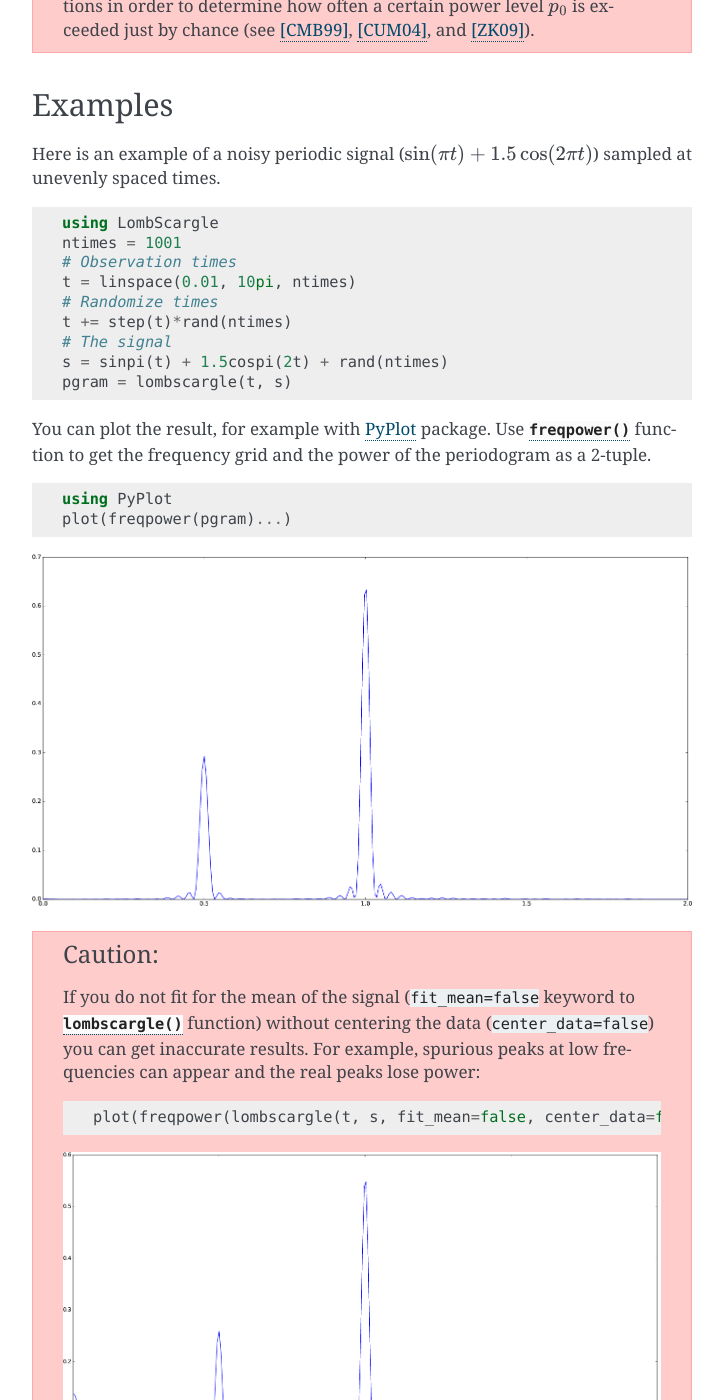
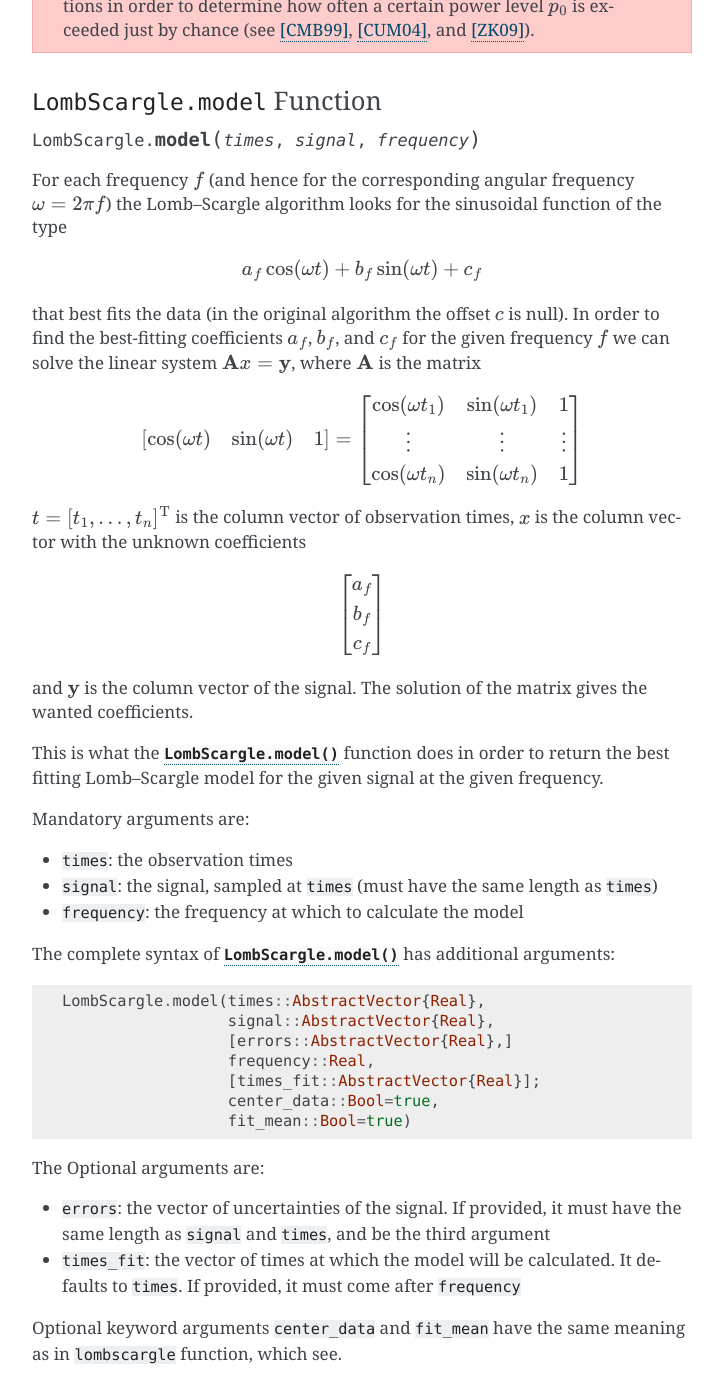
Before and after one commit to JuliaAstro/LombScargle.jl, a Sphinx documentation site: the page built from docs/index.rst, in a window 1280 px wide and 1400 px high, scrolled down 9576 px. Shown: the whole window, without its empty margins (388-1111 px from the left). Built offline with Sphinx 7.4.7, drawn with Linux system fonts in a browser that asks for light colours; some of the changed text lies outside the part shown.

Commit message:
Add function to determine the model

```diff
--- a/docs/index.rst
+++ b/docs/index.rst
@@ -344,8 +344,8 @@ access these vectors with ``freq`` and ``power`` functions, just like in
 ``DSP.jl`` package. If you want to get the 2-tuple ``(freq(p), power(p))`` use
 the ``freqpower`` function.
 
-Find Highest Power and Associated Frequencies
-~~~~~~~~~~~~~~~~~~~~~~~~~~~~~~~~~~~~~~~~~~~~~
+``findmaxfreq`` and ``findmaxpower`` Functions
+~~~~~~~~~~~~~~~~~~~~~~~~~~~~~~~~~~~~~~~~~~~~~~
 
 .. function:: findmaxpower(p::Periodogram)
 .. function:: findmaxfreq(p::Periodogram, threshold::Real=findmaxpower(p))
@@ -445,6 +445,81 @@ present (see [CUM04]_).
    :math:`p_{0}` is exceeded just by chance (see [CMB99]_, [CUM04]_, and
    [ZK09]_).
 
+``LombScargle.model`` Function
+~~~~~~~~~~~~~~~~~~~~~~~~~~~~~~
+
+.. function:: LombScargle.model(times, signal, frequency)
+
+For each frequency :math:`f` (and hence for the corresponding angular frequency
+:math:`\omega = 2\pi f`) the Lomb–Scargle algorithm looks for the sinusoidal
+function of the type
+
+.. math::
+
+   a_f\cos(\omega t) + b_f\sin(\omega t) + c_f
+
+that best fits the data (in the original algorithm the offset :math:`c` is
+null).  In order to find the best-fitting coefficients :math:`a_f`, :math:`b_f`,
+and :math:`c_f` for the given frequency :math:`f` we can solve the linear system
+:math:`\mathbf{A}x = \mathbf{y}`, where :math:`\mathbf{A}` is the matrix
+
+.. math::
+
+   \begin{bmatrix}
+     \cos(\omega t) & \sin(\omega t) & 1
+   \end{bmatrix} =
+   \begin{bmatrix}
+     \cos(\omega t_{1}) & \sin(\omega t_{1}) & 1      \\
+     \vdots             & \vdots             & \vdots \\
+     \cos(\omega t_{n}) & \sin(\omega t_{n}) & 1
+   \end{bmatrix}
+
+:math:`t = [t_1, \dots, t_n]^\text{T}` is the column vector of observation
+times, :math:`x` is the column vector with the unknown coefficients
+
+.. math::
+
+   \begin{bmatrix}
+     a_f \\
+     b_f \\
+     c_f
+   \end{bmatrix}
+
+and :math:`\textbf{y}` is the column vector of the signal.  The solution of the
+matrix gives the wanted coefficients.
+
+This is what the :func:`LombScargle.model` function does in order to return the
+best fitting Lomb–Scargle model for the given signal at the given frequency.
+
+Mandatory arguments are:
+
+* ``times``: the observation times
+* ``signal``: the signal, sampled at ``times`` (must have the same length as
+  ``times``)
+* ``frequency``: the frequency at which to calculate the model
+
+The complete syntax of :func:`LombScargle.model` has additional arguments:
+
+.. code-block:: julia
+
+    LombScargle.model(times::AbstractVector{Real},
+                      signal::AbstractVector{Real},
+                      [errors::AbstractVector{Real},]
+                      frequency::Real,
+                      [times_fit::AbstractVector{Real}];
+                      center_data::Bool=true,
+                      fit_mean::Bool=true)
+
+The Optional arguments are:
+
+* ``errors``: the vector of uncertainties of the signal.  If provided, it must
+  have the same length as ``signal`` and ``times``, and be the third argument
+* ``times_fit``: the vector of times at which the model will be calculated.  It
+  defaults to ``times``.  If provided, it must come after ``frequency``
+
+Optional keyword arguments ``center_data`` and ``fit_mean`` have the same meaning as
+in ``lombscargle`` function, which see.
+
 Examples
 --------
 
@@ -463,14 +538,14 @@ Here is an example of a noisy periodic signal (:math:`\sin(\pi t) +
     s = sinpi(t) + 1.5cospi(2t) + rand(ntimes)
     pgram = lombscargle(t, s)
 
-You can plot the result, for example with `PyPlot
-<https://github.com/stevengj/PyPlot.jl>`__ package.  Use :func:`freqpower`
+You can plot the result, for example with `Plots
+<https://github.com/tbreloff/Plots.jl>`__ package.  Use :func:`freqpower`
 function to get the frequency grid and the power of the periodogram as a
 2-tuple.
 
 .. code-block:: julia
 
-    using PyPlot
+    using Plots
     plot(freqpower(pgram)...)
 
 .. image:: figure_1.png
@@ -522,7 +597,7 @@ type ``Measurement`` (from `Measurements.jl
 
 .. code-block:: julia
 
-    using Measurements, PyPlot
+    using Measurements, Plots
     ntimes = 1001
     t = linspace(0.01, 10pi, ntimes)
     s = sinpi(2t)
@@ -536,8 +611,8 @@ We recall that the generalised Lomb–Scargle algorithm is used when the
 ``fit_mean`` optional keyword to :func:`lombscargle` is ``true`` if no error is
 provided, instead it is always used if the signal has uncertainties.
 
-``findmaxfreq`` and ``findmaxpower`` Functions
-~~~~~~~~~~~~~~~~~~~~~~~~~~~~~~~~~~~~~~~~~~~~~~
+Find Highest Power and Associated Frequencies
+~~~~~~~~~~~~~~~~~~~~~~~~~~~~~~~~~~~~~~~~~~~~~
 
 :func:`findmaxfreq` function tells you the frequencies with the highest power in
 the periodogram (and you can get the period by taking its inverse):
@@ -576,6 +651,48 @@ armonics.
 
    Usually plotting the periodogram can give you a clue of what’s going on.
 
+Find the Best-Fitting Model
+~~~~~~~~~~~~~~~~~~~~~~~~~~~
+
+The :func:`LombScargle.model` function can help you to test whether a certain
+frequency fits well your data.
+
+.. code-block:: julia
+
+    using Plots
+    t = linspace(0.01, 10pi, 1000) # Observation times
+    s = sinpi(t) + 1.2cospi(t) + 0.3rand(length(t)) # The noisy signal
+    # Pick-up the best frequency
+    f = findmaxfreq(lombscargle(t, s, maximum_frequency=10, samples_per_peak=20))[1]
+    t_fit = linspace(0, 1)
+    s_fit = LombScargle.model(t, s, f, t_fit/f) # Determine the model
+    scatter(mod(t*f, 1), s, lab="Phased data", title="Best Lomb-Scargle frequency: $f")
+    plot!(t_fit, s_fit, lab="Best-fitting model", linewidth=4)
+
+.. image:: figure_6.png
+
+.. Tip::
+
+   If there are more than one dominant frequency you may need to consider more
+   models.  This task may require some work and patience.  Plot the periodogram
+   in order to find the best frequencies.
+
+   .. code-block:: julia
+
+      using Plots
+      t = linspace(0.01, 5, 1000) # Observation times
+      s = sinpi(2t) + 1.2cospi(4t) + 0.3rand(length(t)) # Noisy signal
+      # Look for the best frequencies
+      f = findmaxfreq(lombscargle(t, s, maximum_frequency=5, samples_per_peak=50), 0.4)
+      # By inspecting the f vector you find that two frequencies
+      # with highest powers are the elements 5 and 26
+      fit1 = LombScargle.model(t, s, f[5]) # Determine the first model
+      fit2 = LombScargle.model(t, s, f[26]) # Determine the second model
+      scatter(t, s, lab="Data", title="Best-fitting Lomb-Scargle model")
+      plot!(t, fit1 + fit2, lab="Best-fitting model", linewidth=4)
+
+   .. image:: figure_7.png
+
 Development
 -----------
 
```
Also changed, not shown: NEWS.md (+9 -1 lines), README.md (+54 -5 lines), docs/figure_6.png (added), docs/figure_7.png (added), 3 other files.
